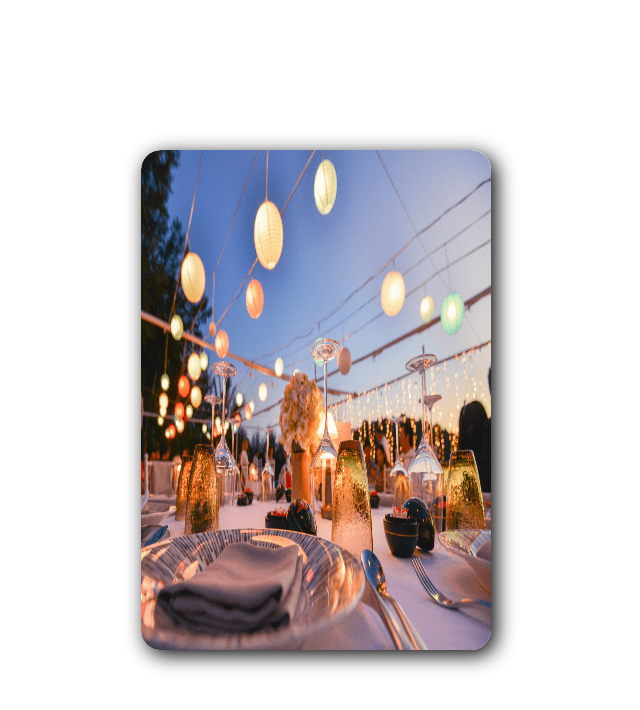
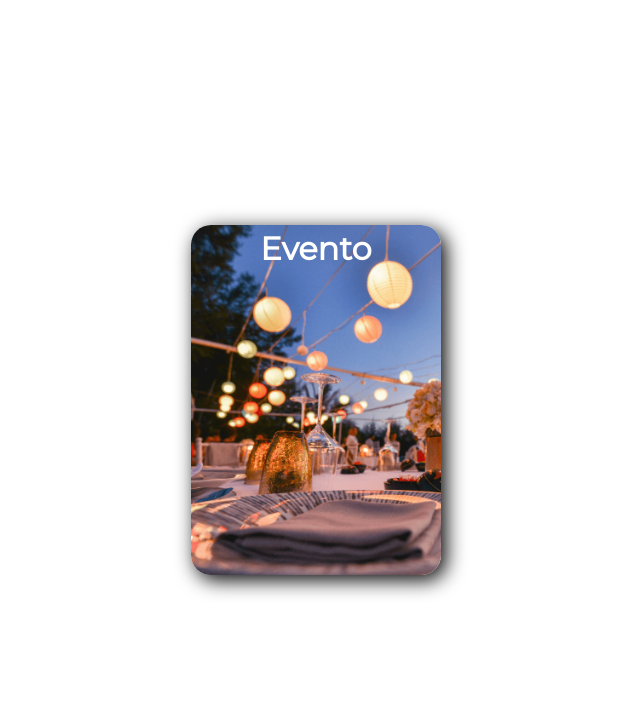
Before and after one commit to Yeison2129/Fronted_Your_Event, a React (Vite) app: page /CardCompra in a window 1280 px wide. Shown: the top 710 px of the page, without its empty margins (324-964 px from the left). Built offline with nearby package versions, Linux system fonts and the light colour scheme.

Commit message:
arreglo de estilos (tarjeta de Kevin)

```diff
--- a/src/components/CardCompra/Card-view.jsx
+++ b/src/components/CardCompra/Card-view.jsx
@@ -21,21 +21,13 @@ export const CardView = () => {
 
     return (
         <>
-            <div className="all">
 
-                <div className="containerc">
-                    <div className="products-container">
-                        <div className="product" data-name="p-1" onClick={handleClick}>
-                                <div className='image'>
-                            <img src={imgcard} alt="" /></div>
+                    <div className="all">
+                        <div className="product" data-name="p-1" onClick={handleClick} style={{backgroundImage: `url(${imgcard})`}}>
                             <h1>evento</h1>
                         </div>
                     </div>
-                </div>
 
-
-
-        </div >
             <div className={`products-preview ${previewActive ? 'active' : ''}`}>
 
                 <div className="preview" data-target="p-1">
--- a/src/components/CardCompra/cardview.css
+++ b/src/components/CardCompra/cardview.css
@@ -14,21 +14,19 @@
    height: 100vh;
 }
 
-/*
-html{
-   font-size: 62.5%;
-   overflow-x: hidden;
-} */
-/* .containerc{
-   display: flex;
-} */
-
 .product {
-   height: 500px;
+   height: 350px;
+   width: 250px;
    margin: 50px;
    box-shadow: 5px 5px 20px black;
    overflow: hidden;
    border-radius: 20px;
+   background-size: cover;
+}
+
+.product h1{
+   color: #fff;
+   text-align: center;
 }
 
 .product:hover {
@@ -39,23 +37,6 @@ img {
    height: 500px;
    width: 350px;
    border-radius: 20px 20px 0px 0px;
-}
-
-/* .intro{
-   height: 70px;
-   width: 350px;
-   padding: 6px;
-   box-sizing: border-box;
-   position: absolute;
-   background: #4444448c;
-   color: white;
-   bottom: 67px;
-   border-radius: 5px;
-} */
-
-h1 {
-   margin: 10px;
-   font-size: 40px;
 }
 
 .products-preview {
@@ -83,20 +64,6 @@ h1 {
    height: 45%;
    width: 100%;
 }
-
-
-
-/* .info{
- display: flex;
- flex-wrap: wrap;
-   font-size: 18px;
-  width: 80%;
-  gap: 0px;
-  justify-content: center;
-  padding-right: 10%;
-   padding-left: 10%;
-   padding-bottom: 10px;
-} */
 
 .info{
    display: flex;
@@ -162,29 +129,10 @@ h1 {
    color: #a70000
 }
 
-
-
 .preview h2 {
    display: flex;
    font-size: 20px;
    justify-content: center;
-}
-
-.info div {
-   display: flex;
-   width: 35%;
-   padding-top: 5px;
-   justify-content: center;
-   flex-wrap: wrap;
-   padding: 5px;
-}
-
-
-.products-preview .preview {
-   position: fixed;
-   top: 50%;
-   left: 50%;
-   transform: translate(-50%, -50%);
 }
 
 .products-preview .preview .fa-times {
```
